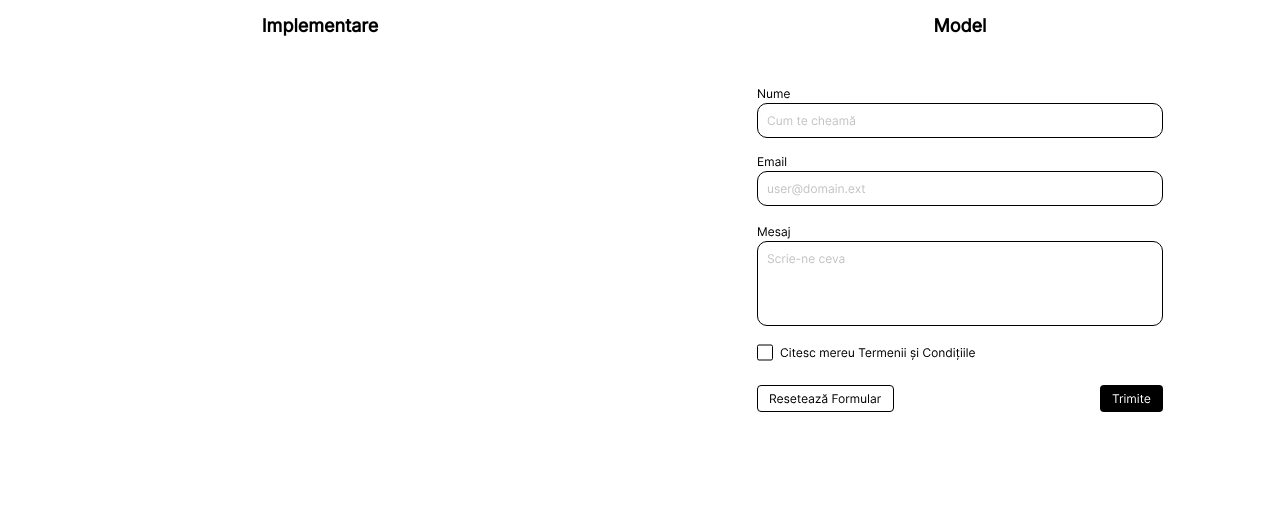
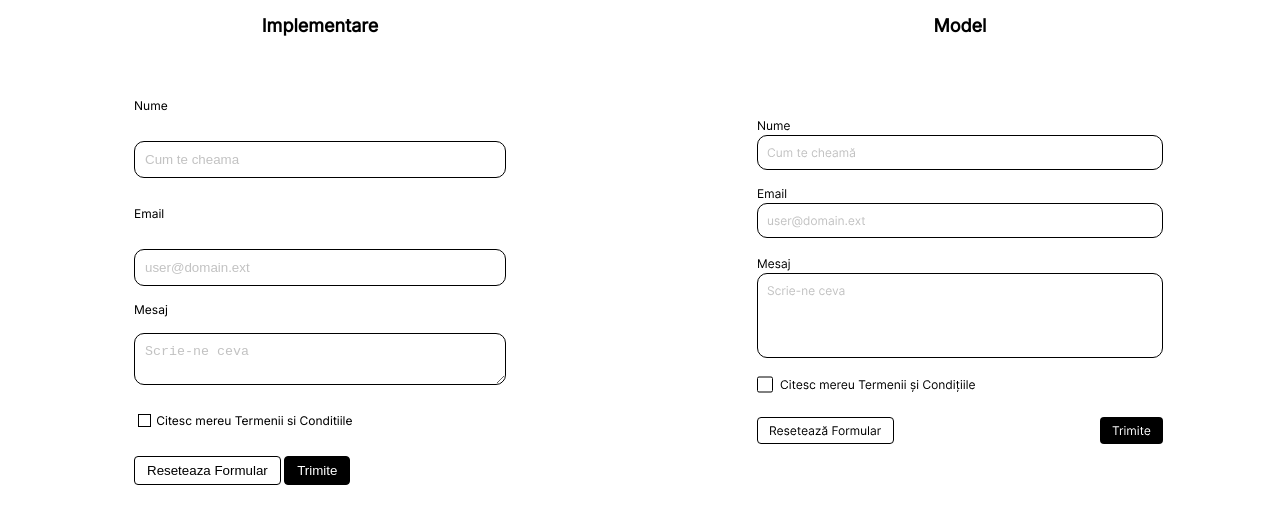
Before and after one commit to ITSchool-Web-Heroines/Tema-Formular, a website built with Parcel: page src/index.html in a window 1280 px wide. Built offline with nearby package versions, Linux system fonts and the light colour scheme.

Commit message:
Update index.html

```diff
--- a/src/index.html
+++ b/src/index.html
@@ -9,7 +9,21 @@
   <main>
     <h2>Implementare</h2>
     <form>
-      <!-- Implementează formularul așa cum îl vezi în <aside> -->
+      <p>Nume</p>
+      <input type="text" value="" class="name" placeholder="Cum te cheama" required></input>
+      <p>Email</p>
+      <input type="email" value="" class="email"placeholder="user@domain.ext" required />
+      Mesaj
+      <textarea class="textarea" placeholder="Scrie-ne ceva" required></textarea>
+      <label for="checkbox" class="checkbox-group">
+        <input id="checkbox" type="checkbox" value="" required />
+        <p class ="termeni">Citesc mereu Termenii si Conditiile</p>
+
+      </label>
+      <div class="butoane">
+        <button type="reset" class="reset">Reseteaza Formular</button>
+        <button type="submit" class="submit">Trimite</button>
+      </div>
     </form>
   </main>
   <aside>
```
